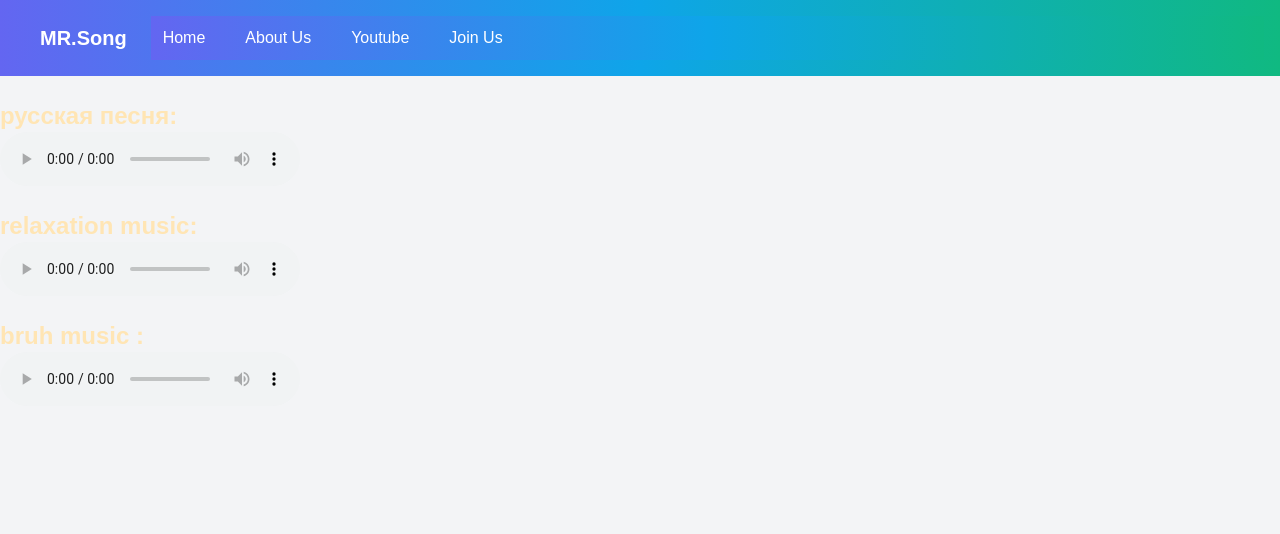
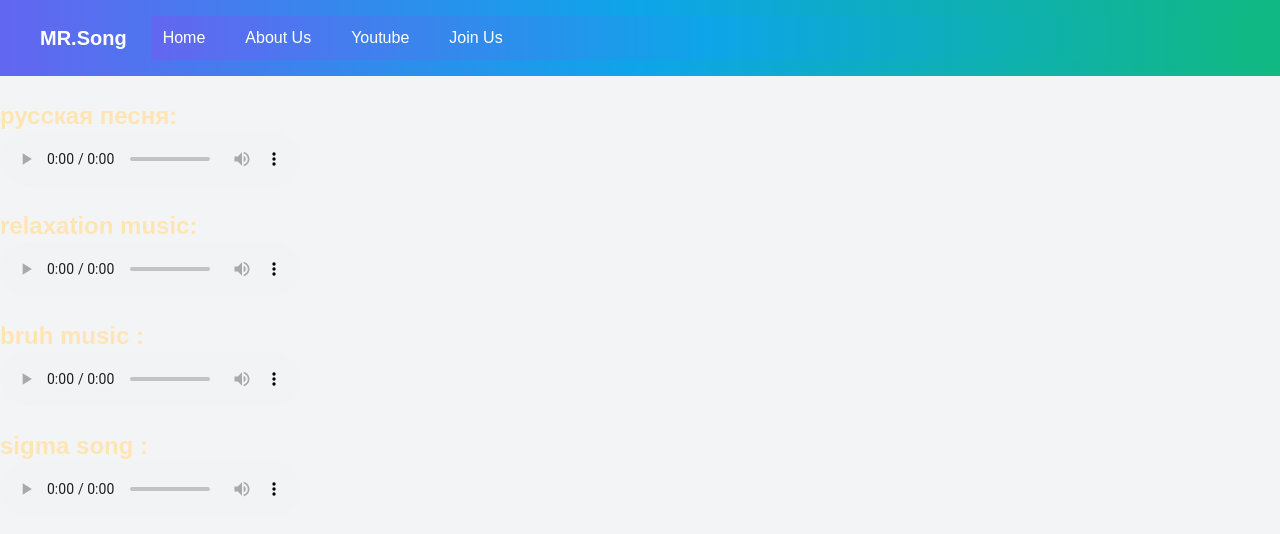
Before and after one commit to 786promax/voie.github.io, a plain HTML site: page index.html in a window 1280 px wide. Drawn offline with nearby package versions, Linux system fonts and the light colour scheme.

Commit message:
Update index.html

```diff
--- a/index.html
+++ b/index.html
@@ -150,4 +150,10 @@
 <audio src="lolo.mp3" controls>
 <p>If you are reading this, it is because your browser does not support the audio element.</p>
 </audio>
+
+
+<h3 style="color:#FFE5B4;" class="text-center mt-6 text-2xl font-semibold">sigma song :</h3>
+<audio src="ioio.mp3" controls>
+<p>If you are reading this, it is because your browser does not support the audio element.</p>
+</audio>
 </html>
```
